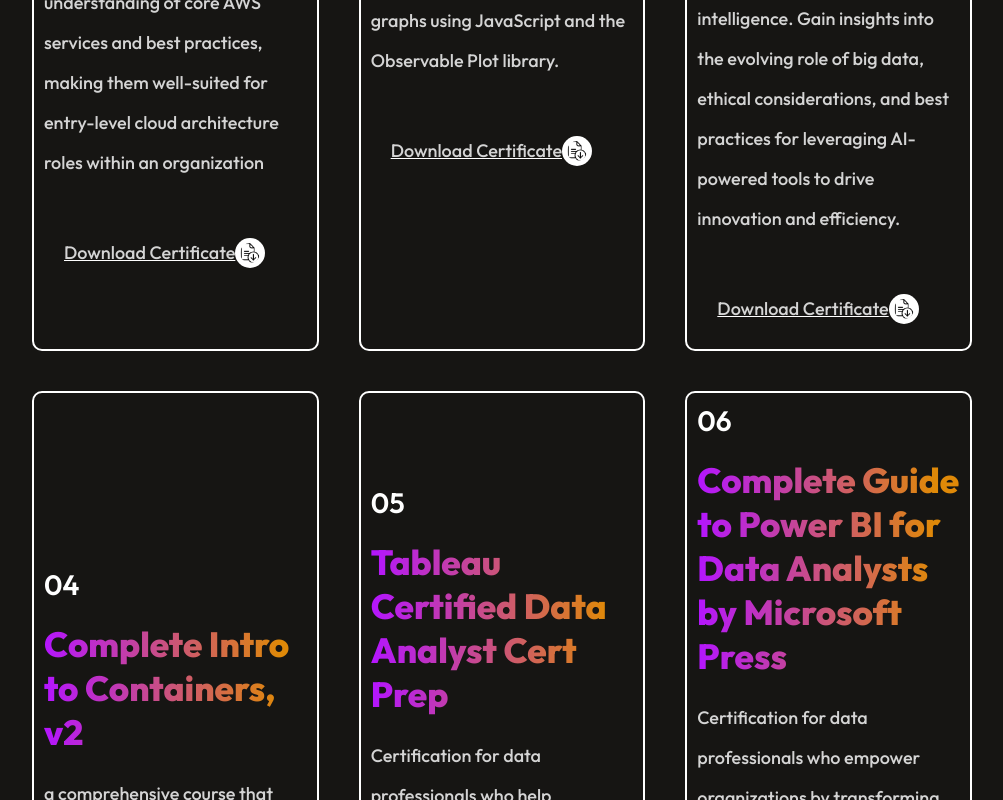
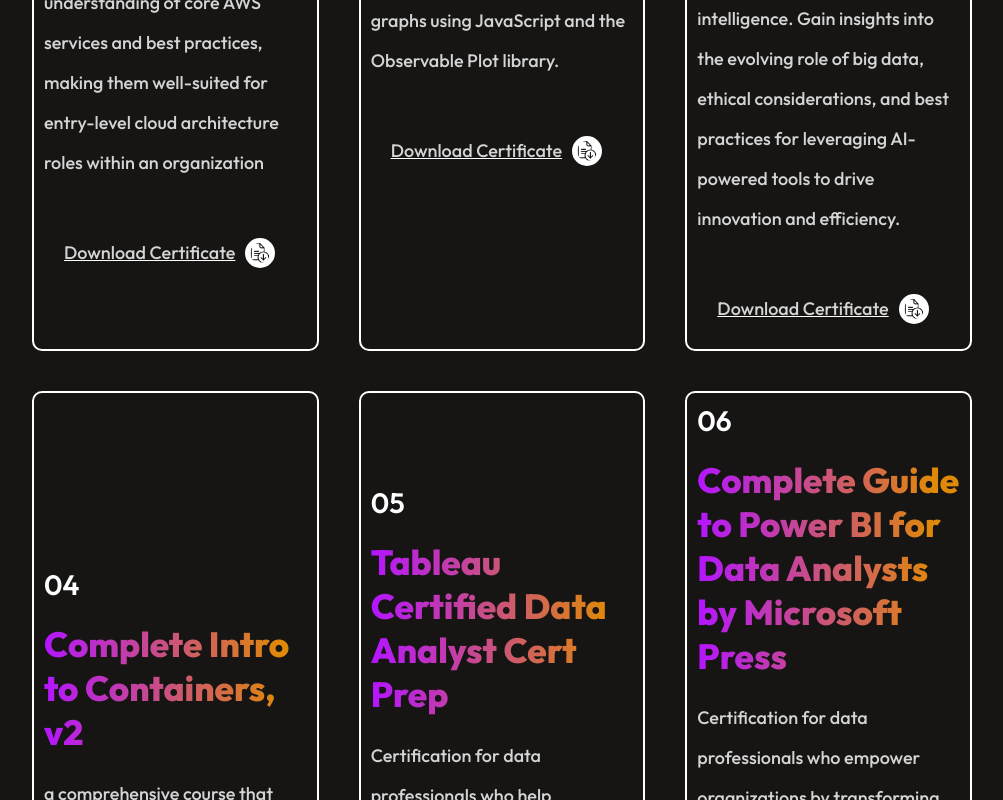
Before and after one commit to Rajasekhar1131997/Portfolio, a React (Vite) app: page / in a window 1280 px wide. Shown: the part 3740-4540 px from the top of the page, without its empty margins (138-1141 px from the left). Built offline with nearby package versions, Linux system fonts and the light colour scheme.

Commit message:
modified css

```diff
--- a/src/Components/Certifications/Certifications.css
+++ b/src/Components/Certifications/Certifications.css
@@ -73,10 +73,12 @@
     align-items: center;
     text-decoration: underline; /* Ensure both text and image are underlined */
     color: inherit;
+    gap: 10px;
 }
 .certifications-download img{
     width: 20px;
     height: 20px;
+    gap: 10px;
     background-color: #ffffff;
     border-radius: 50%;
     padding: 5px;
```
